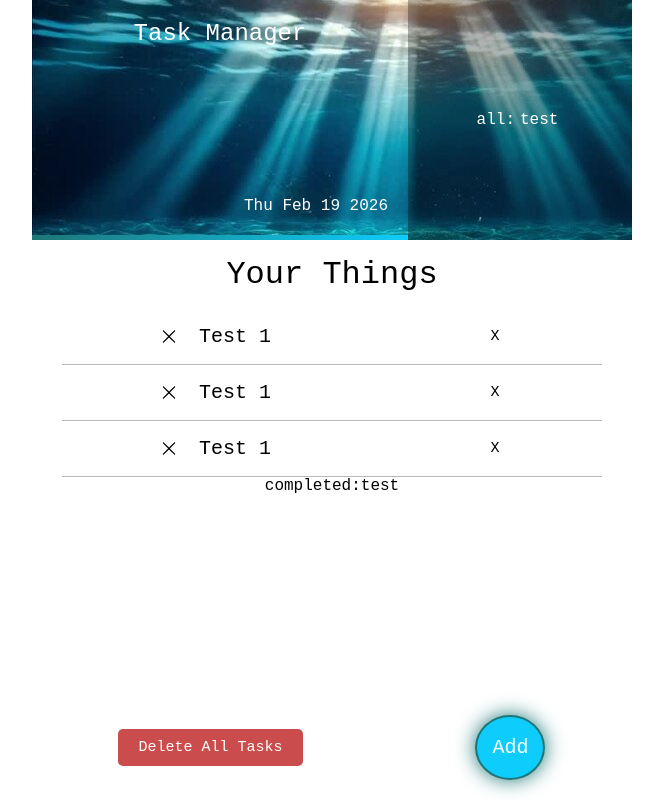
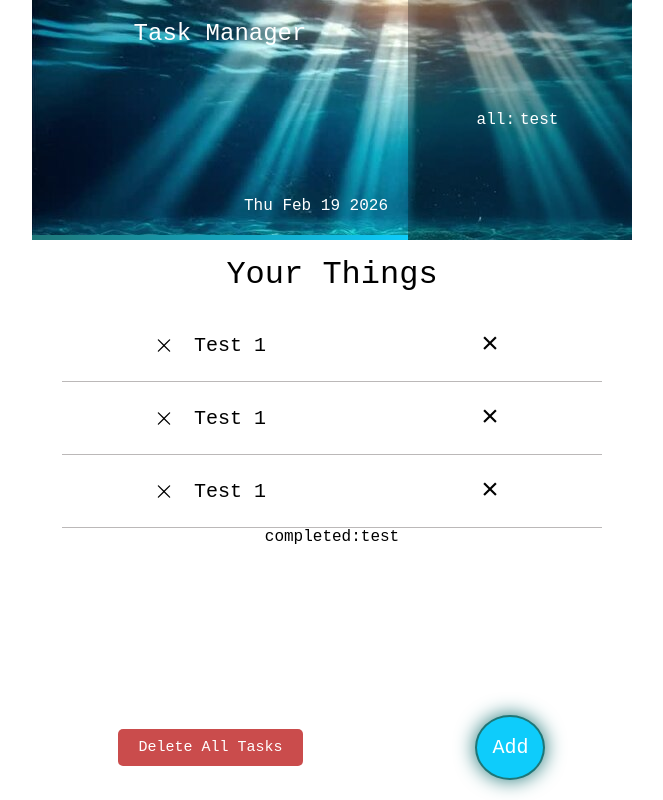
Before and after one commit to daniel-stoychev/to_do_list_react_project_2026, a React (Vite) app in the folder ToDo App/: page / in a window 1280 px wide. Shown: the whole page, without its empty margins (308-971 px from the left). Built offline with nearby package versions, Linux system fonts and the light colour scheme.

Commit message:
updated X sign for delete task action

```diff
--- a/ToDo App/src/components/ControlsAndTasks.jsx
+++ b/ToDo App/src/components/ControlsAndTasks.jsx
@@ -15,21 +15,21 @@
                 <img src={closeImg} />
                 <p>Test 1</p>
               </div>
-              <button className={styles.deleteTask}>X</button>
+              <button className={styles.deleteTask}>×</button>
             </li>
             <li>
               <div className={styles.singleTask}>
                 <img src={closeImg} />
                 <p>Test 1</p>
               </div>
-              <button className={styles.deleteTask}>X</button>
+              <button className={styles.deleteTask}>×</button>
             </li>
             <li>
               <div className={styles.singleTask}>
                 <img src={closeImg} />
                 <p>Test 1</p>
               </div>
-              <button className={styles.deleteTask}>X</button>
+              <button className={styles.deleteTask}>×</button>
             </li>
           </ul>
         </div>
--- a/ToDo App/src/components/CtrlAndTasks.module.css
+++ b/ToDo App/src/components/CtrlAndTasks.module.css
@@ -36,9 +36,9 @@
 .deleteTask {
     border: none;
     background-color: inherit;
-    font-size: 15px;
-    width: 20px;
-    height: 20px;
+    font-size: 30px;
+    width: 40px;
+    height: 40px;
     border-radius: 50%;
     transition: 1s;
     cursor: pointer;
```
